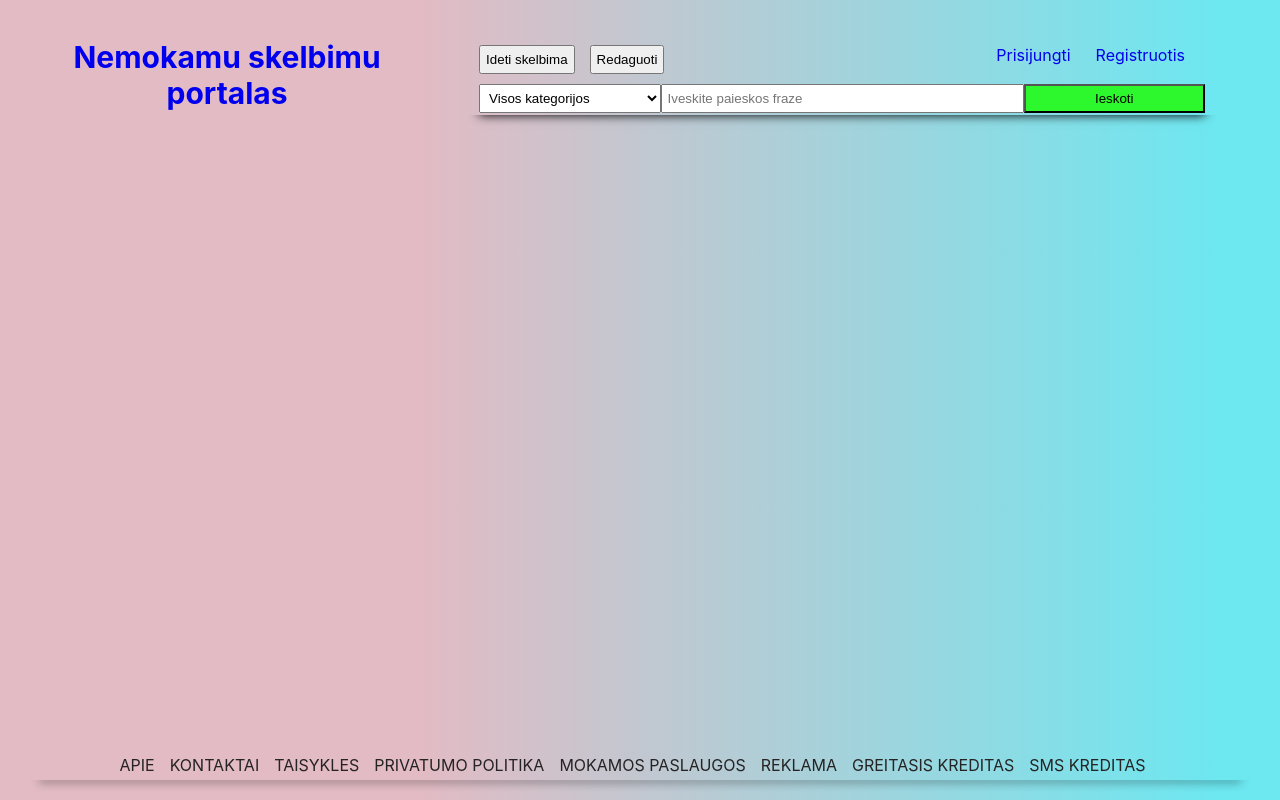
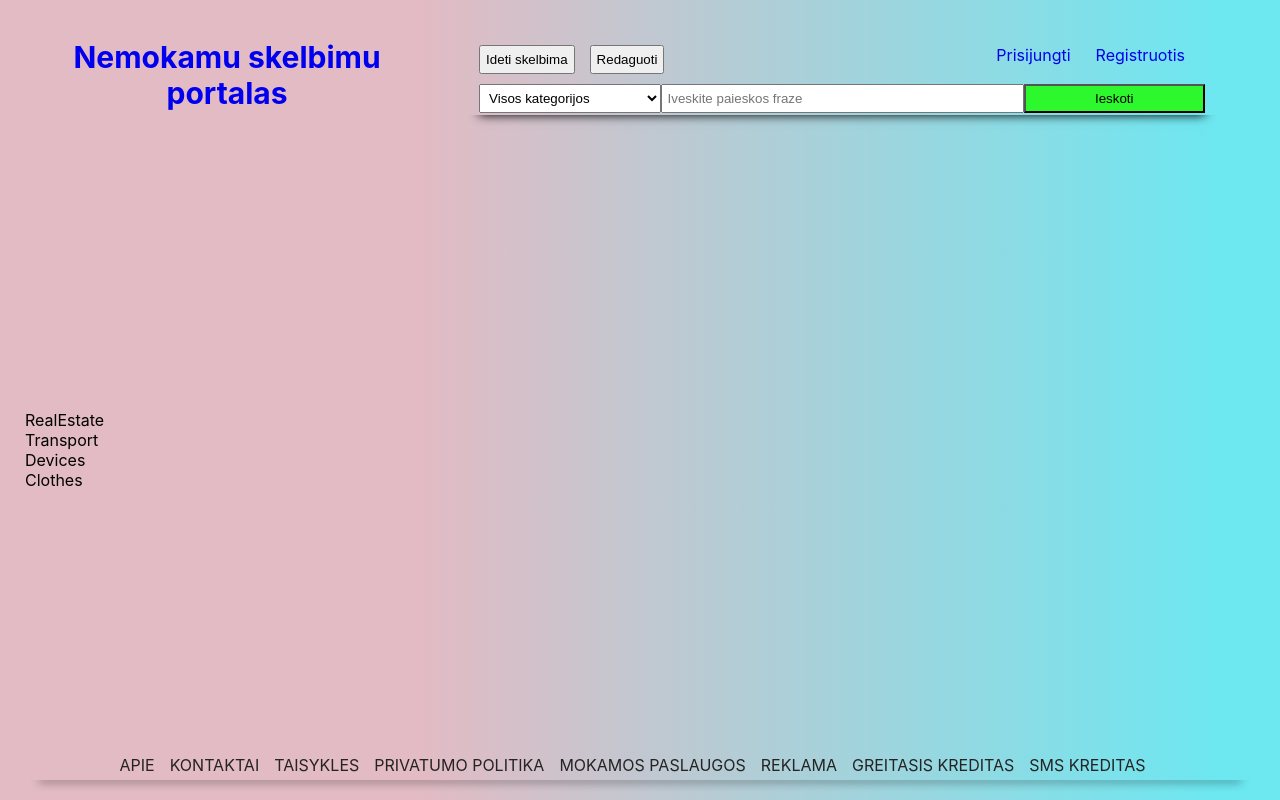
Before and after one commit to GirmantasSejunas/marketplace, a React (Create React App) app in the folder front-end/: page / in a window 1280 px wide. Built offline with nearby package versions, Linux system fonts and the light colour scheme.

Commit message:
added home components

```diff
--- /dev/null
+++ b/front-end/src/components/homeComponents/Clothes.js
@@ -0,0 +1,9 @@
+import React from 'react'
+
+const Clothes = () => {
+  return (
+    <div>Clothes</div>
+  )
+}
+
+export default Clothes
--- /dev/null
+++ b/front-end/src/components/homeComponents/Devices.js
@@ -0,0 +1,9 @@
+import React from 'react'
+
+const Devices = () => {
+  return (
+    <div>Devices</div>
+  )
+}
+
+export default Devices
--- /dev/null
+++ b/front-end/src/components/homeComponents/RealEstate.js
@@ -0,0 +1,9 @@
+import React from 'react'
+
+const RealEstate = () => {
+  return (
+    <div>RealEstate</div>
+  )
+}
+
+export default RealEstate
--- /dev/null
+++ b/front-end/src/components/homeComponents/Transport.js
@@ -0,0 +1,9 @@
+import React from 'react'
+
+const Transport = () => {
+  return (
+    <div>Transport</div>
+  )
+}
+
+export default Transport
--- a/front-end/src/pages/Home.js
+++ b/front-end/src/pages/Home.js
@@ -1,10 +1,19 @@
 import React from 'react'
+import Clothes from '../components/homeComponents/Clothes'
+import Devices from '../components/homeComponents/Devices'
+import RealEstate from '../components/homeComponents/RealEstate'
+import Transport from '../components/homeComponents/Transport'
 
 const Home = () => {
   return (
 
 
     <div className='home'>
+      < RealEstate />
+      < Transport />
+      < Devices />
+      < Clothes />
+
     </div>
 
   )
```
